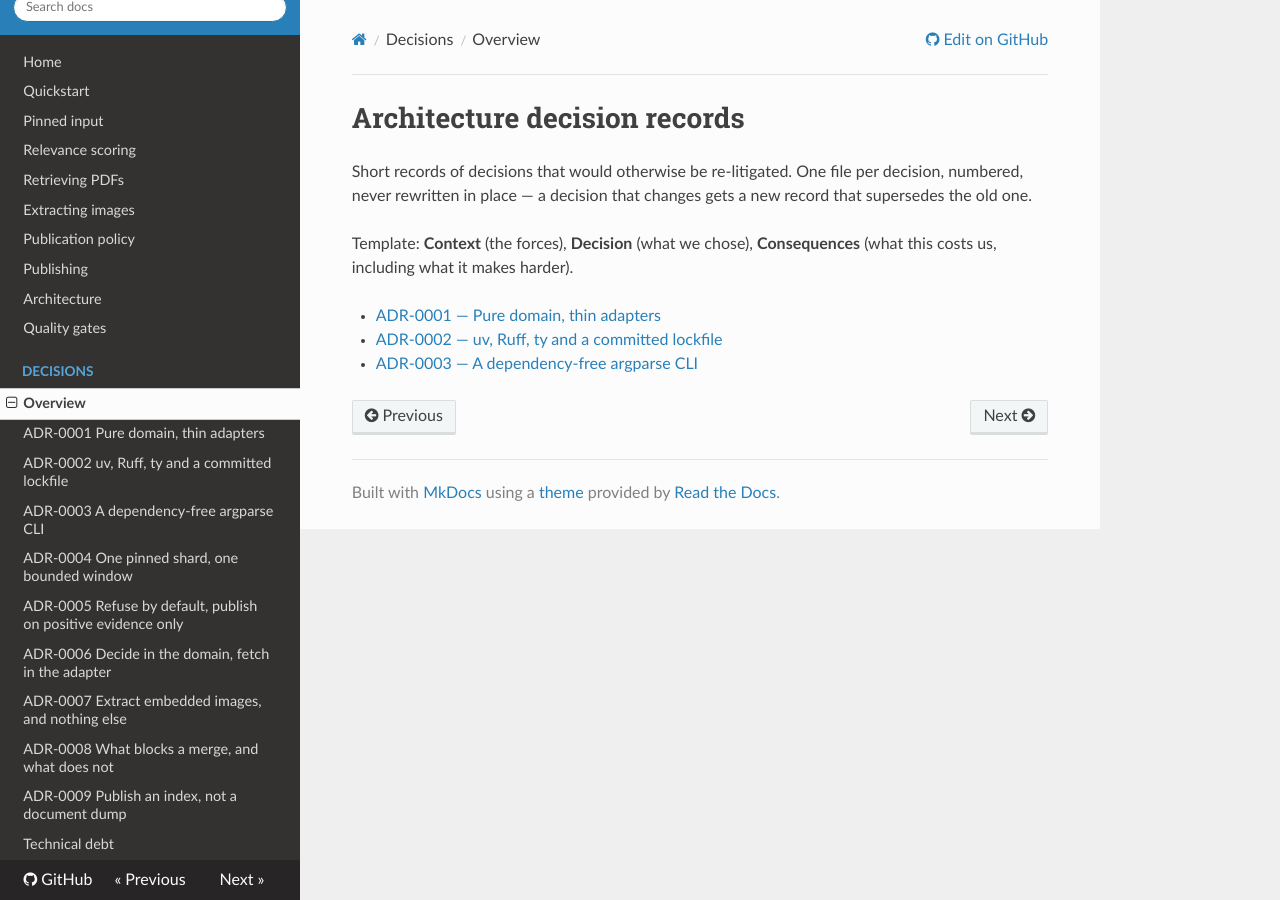
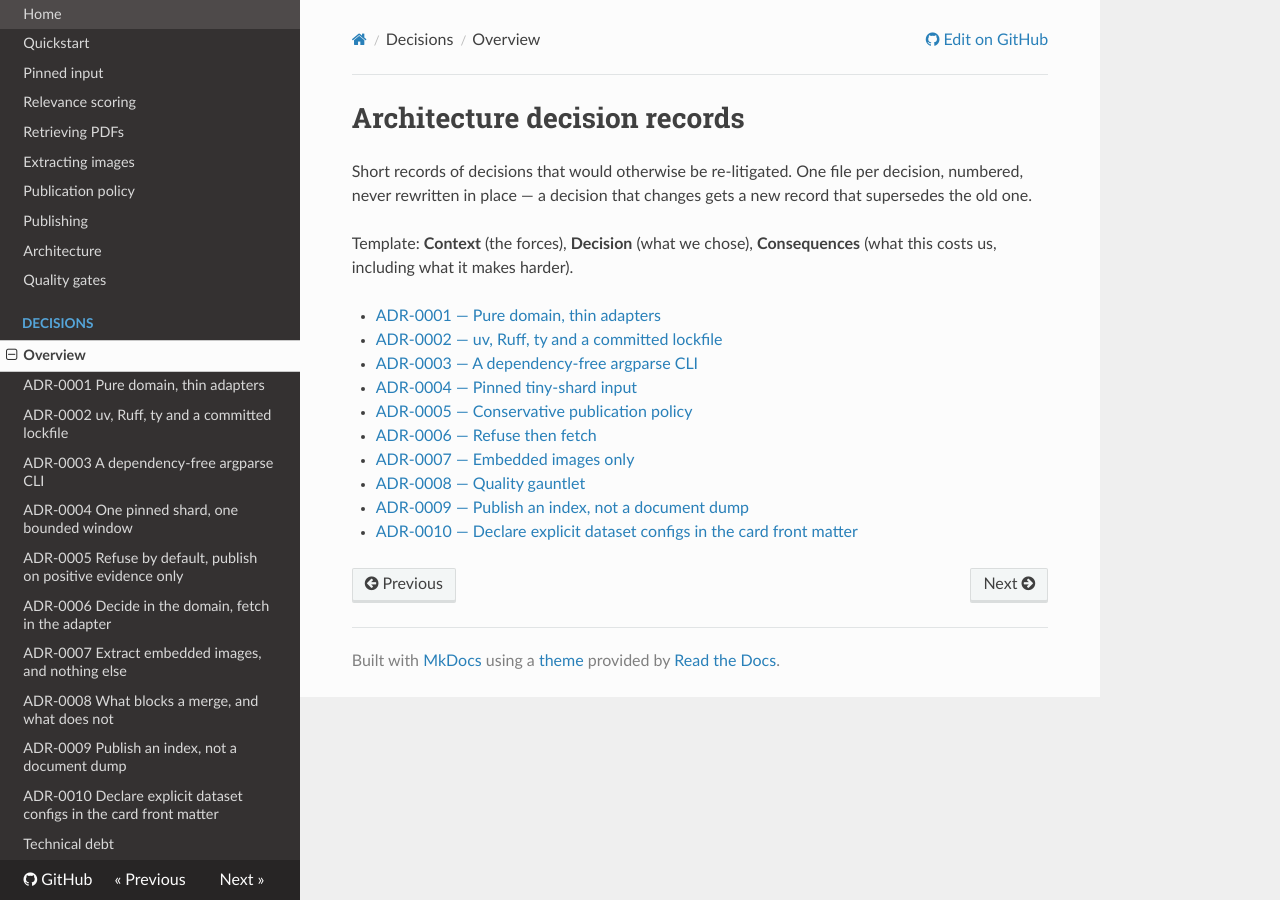
Before and after one commit to NoeFlandre/finepdf-to-images, an MkDocs documentation site: the page built from docs/adr/index.md, in a window 1280 px wide. Built offline with MkDocs 1.6.1, drawn with Linux system fonts in a browser that asks for light colours; nearby versions of some CDN libraries.

Commit message:
fix: declare explicit dataset configs in card front matter (#18) (#23)
* fix: declare explicit dataset configs in card front matter (#18)

* fix: declare pyyaml dev dependency, add ADR-0010 to mkdocs nav, harden card test

```diff
--- a/docs/adr/index.md
+++ b/docs/adr/index.md
@@ -9,3 +9,10 @@
 - [ADR-0001 — Pure domain, thin adapters](0001-pure-domain-thin-adapters.md)
 - [ADR-0002 — uv, Ruff, ty and a committed lockfile](0002-uv-ruff-ty-toolchain.md)
 - [ADR-0003 — A dependency-free argparse CLI](0003-argparse-cli.md)
+- [ADR-0004 — Pinned tiny-shard input](0004-pinned-tiny-shard-input.md)
+- [ADR-0005 — Conservative publication policy](0005-conservative-publication-policy.md)
+- [ADR-0006 — Refuse then fetch](0006-refuse-then-fetch.md)
+- [ADR-0007 — Embedded images only](0007-embedded-images-only.md)
+- [ADR-0008 — Quality gauntlet](0008-quality-gauntlet.md)
+- [ADR-0009 — Publish an index, not a document dump](0009-publish-metadata-not-documents.md)
+- [ADR-0010 — Declare explicit dataset configs in the card front matter](0010-dataset-viewer-configs.md)
--- a/mkdocs.yml
+++ b/mkdocs.yml
@@ -25,4 +25,5 @@
       - ADR-0007 Extract embedded images, and nothing else: adr/0007-embedded-images-only.md
       - ADR-0008 What blocks a merge, and what does not: adr/0008-quality-gauntlet.md
       - ADR-0009 Publish an index, not a document dump: adr/0009-publish-metadata-not-documents.md
+      - ADR-0010 Declare explicit dataset configs in the card front matter: adr/0010-dataset-viewer-configs.md
   - Technical debt: technical-debt.md
--- a/pyproject.toml
+++ b/pyproject.toml
@@ -35,6 +35,7 @@
     "pytest>=8.3",
     "pytest-bdd>=8",
     "pytest-cov>=6",
+    "pyyaml>=6.0",
     "radon>=6",
     "ruff>=0.14",
     "ty>=0.0.1a10",
```
Also changed, not shown: docs/adr/0010-dataset-viewer-configs.md (added, +33 -0 lines), docs/publishing.md (+6 -0 lines), 3 other files.
